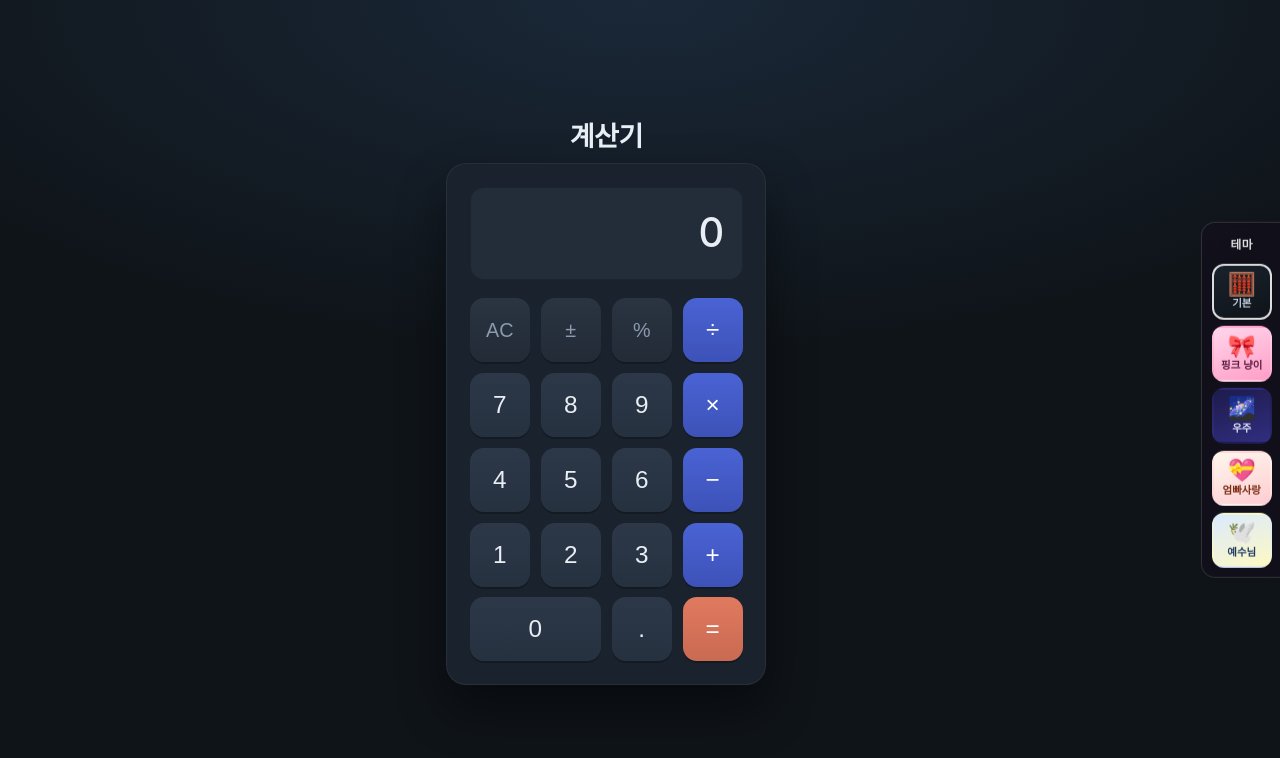
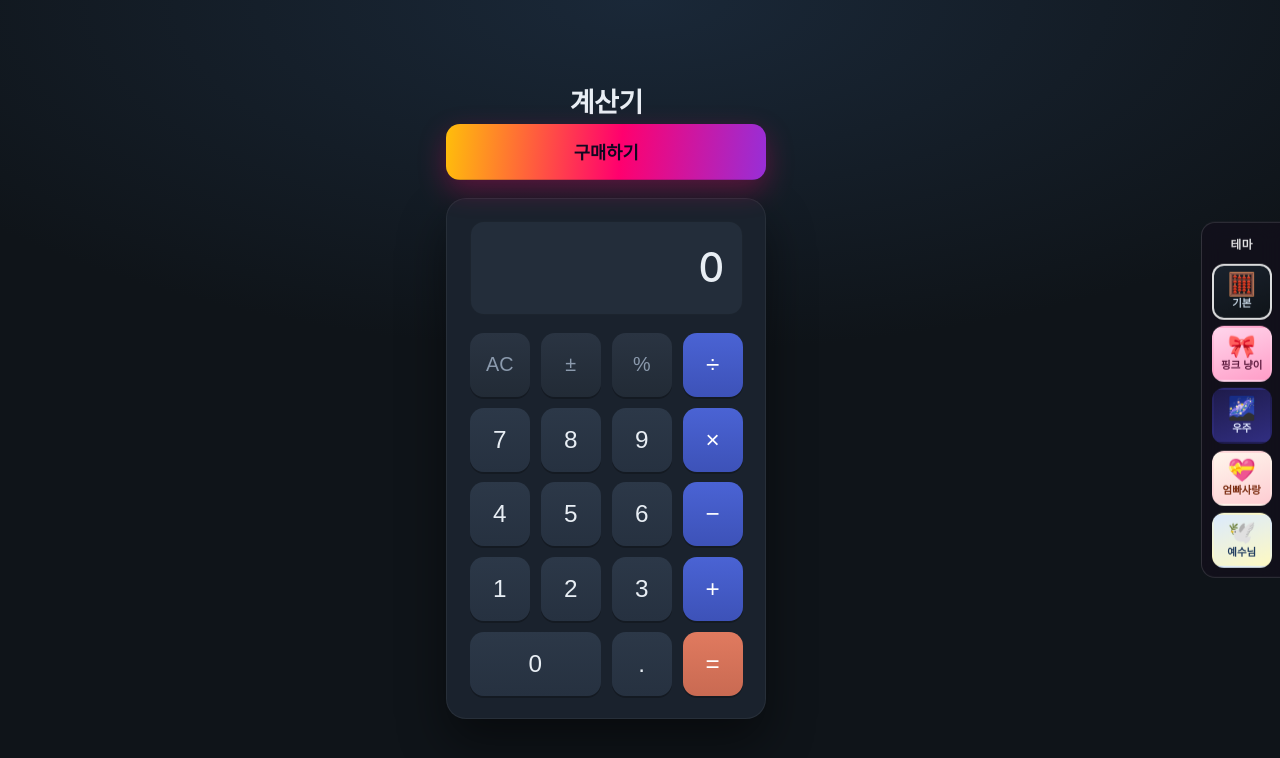
Before and after one commit to SerenePark/calculator, a website: page index.html in a window 1280 px wide. Drawn offline with Linux system fonts and the light colour scheme.

Commit message:
Add files via upload

```diff
--- a/index.html
+++ b/index.html
@@ -12,6 +12,7 @@
   <main class="app">
     <h1 class="app-title">계산기</h1>
     <p id="ent-status" class="ent-status" aria-live="polite" hidden></p>
+    <button type="button" class="buy-cta" id="btn-open-pricing" hidden>구매하기</button>
     <div class="calculator" role="application" aria-label="계산기">
       <div class="display" aria-live="polite">
         <span class="display-value" id="display">0</span>
--- a/script.js
+++ b/script.js
@@ -28,6 +28,7 @@
   const reelsResultBackdrop = document.getElementById("reels-result-backdrop");
   const btnReelsDoneOk = document.getElementById("btn-reels-done-ok");
   const btnReelsResultClose = document.getElementById("btn-reels-result-close");
+  const btnOpenPricing = document.getElementById("btn-open-pricing");
 
   const themeDock = document.querySelector(".theme-dock");
 
@@ -375,6 +376,13 @@
   btnPricingClose.addEventListener("click", closePricingModal);
   pricingBackdrop.addEventListener("click", closePricingModal);
 
+  if (btnOpenPricing) {
+    btnOpenPricing.hidden = !reelsDemoCheckout;
+    btnOpenPricing.addEventListener("click", function () {
+      openPricingModal();
+    });
+  }
+
   keys.addEventListener("click", function (e) {
     const btn = e.target.closest("button[data-action]");
     if (!btn) return;
--- a/style.css
+++ b/style.css
@@ -100,6 +100,37 @@ body {
   background: var(--ent-bg);
   border-radius: 10px;
   border: var(--ent-border);
+}
+
+.buy-cta {
+  width: 100%;
+  margin: -0.25rem 0 1rem;
+  appearance: none;
+  border: none;
+  border-radius: 14px;
+  padding: 0.85rem 1rem;
+  cursor: pointer;
+  font-size: 0.98rem;
+  font-weight: 800;
+  color: #0f0820;
+  background: linear-gradient(95deg, #ffbe0b, #ff006e, #8338ec, #06ffa5, #ffbe0b);
+  background-size: 220% auto;
+  animation: reels-btn-rainbow 2.5s linear infinite;
+  box-shadow: 0 10px 28px rgba(255, 0, 110, 0.3);
+}
+
+.buy-cta:hover {
+  filter: brightness(1.07);
+  transform: translateY(-1px);
+}
+
+.buy-cta:active {
+  transform: translateY(0);
+}
+
+.buy-cta:focus-visible {
+  outline: 2px solid #fde047;
+  outline-offset: 3px;
 }
 
 .calculator {
```
